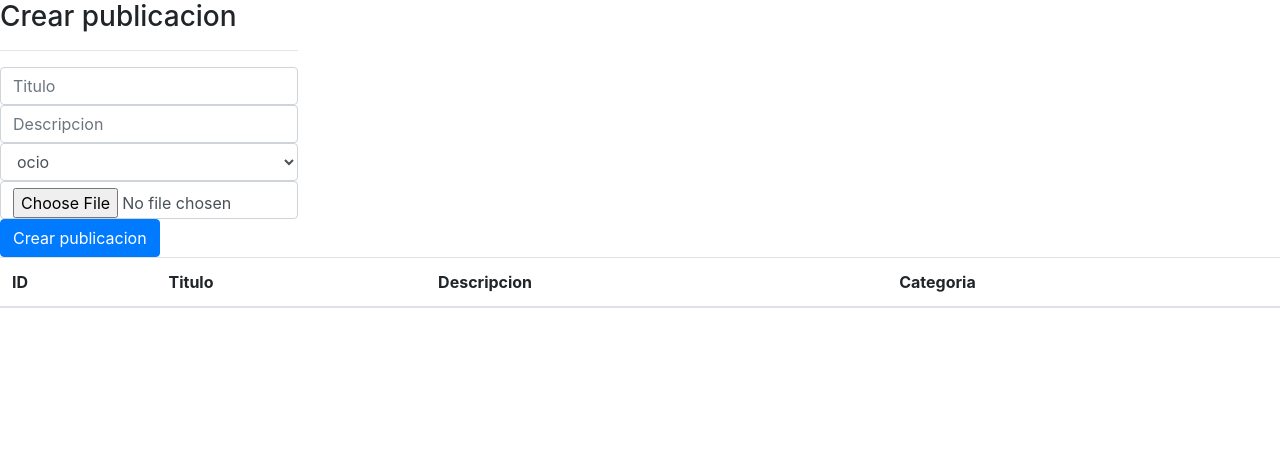
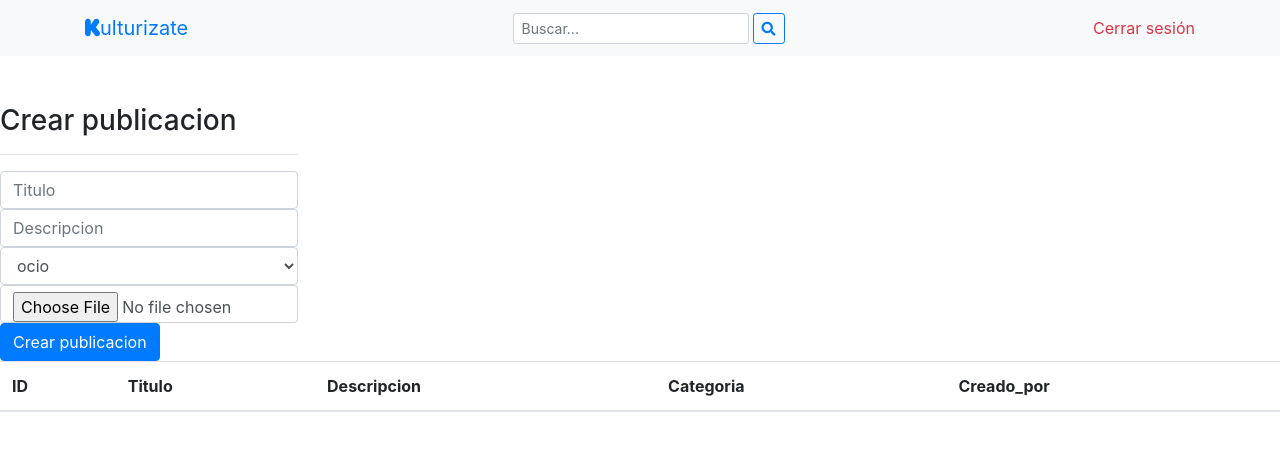
Before and after one commit to wifimarie/aprendiendo_php, a PHP site: page /nueva_publicacion.php in a window 1280 px wide. Shown: the top 451 px of the page. Run offline with PHP 8.4, Linux system fonts and the light colour scheme; a user stored in the database is signed in; data comes from the database, SQL or seed files in the repository; data that the repository does not hold is empty.

Commit message:
eliminado ycreado_por

```diff
--- a/public_html_proyecto/app/vistas/nueva_publicacion.vistas.php
+++ b/public_html_proyecto/app/vistas/nueva_publicacion.vistas.php
@@ -14,9 +14,26 @@
     <title>Bandeja de entrada | kulturizate</title>
 </head>
 <body>
+   <nav class="navbar navbar-light bg-light">
+    <div class="container">
+        <a class="navbar-brand text-primary" href="#"><i class="fab fa-kickstarter-k pl-0"></i>ulturizate</a>
+
+        <form action="" class="form-inline">
+            <input type="search" class="form-control form-control-sm mr-1" placeholder="Buscar...">
+            <button type="submit" class="btn btn-sm btn-outline-primary" name="btnBuscar">
+                <i class="fas fa-search"></i>
+            </button>
+        </form>
+
+        <a href="logout.php" class="text-danger"></i> Cerrar sesión</a>
+
+    </div>
+</nav>
+<!-- aqui termina el navbar -->
 
 <div class="row">
-    <form action="" method="post" class="col-md-3">
+
+    <form action="" method="post" class="col-md-3 mt-5">
         <h3>Crear publicacion</h3>
         <hr>
         <input class="form-control" type="text" name="inputTitulo" placeholder="Titulo" required>
@@ -42,6 +59,7 @@
       <th scope="col">Titulo</th>
       <th scope="col">Descripcion</th>
       <th scope="col">Categoria</th>
+      <th scope="col">Creado_por</th>
     </tr>
   </thead>
   <tbody>
@@ -53,6 +71,7 @@
                 <td>{$publicacion['titulo']}</td>
                 <td>{$publicacion['descripcion']}</td>
                 <td>{$publicacion['id_categoria']}</td>
+                <td>{$publicacion['creado_por']}</td>
 
             </tr>";
     }
--- a/public_html_proyecto/app/vistas/principal.vistas.php
+++ b/public_html_proyecto/app/vistas/principal.vistas.php
@@ -16,7 +16,7 @@
 
 <nav class="navbar navbar-light bg-light">
     <div class="container">
-        <a class="navbar-brand text-primary" href="#"><i class="fab fa-xing-square"></i> Kulturizate</a>
+        <a class="navbar-brand text-primary" href="#"><i class="fab fa-kickstarter-k pl-0"></i>ulturizate</a>
 
         <form action="" class="form-inline">
             <input type="search" class="form-control form-control-sm mr-1" placeholder="Buscar...">
@@ -83,6 +83,7 @@
                                 <h5 class='card-title'>#{$publicacion['id']} {$publicacion['titulo']}</h5>
                                 <h6 class='card-subtitle mb-2 text-muted'>{$publicacion['id_categoria']}</h6>
                                 <p class='card-text'>{$publicacion['descripcion']}</p>
+                                <p class='card-text'>{$publicacion['creado_por']}</p>
                                 </div>
                             </div>
                         </div>";
--- a/public_html_proyecto/nueva_publicacion.php
+++ b/public_html_proyecto/nueva_publicacion.php
@@ -14,11 +14,11 @@ if (isset($_POST['btnCrearPublicacion'])) {
         'descripcion' => $_POST['inputDescripcion'],
         'id_categoria' => $_POST['selectCategoria'],
         'nombre_archivo' => "",
-        'creado_por' => $_POST['usuario_id']
+        'creado_por' => $_SESSION['usuario_id']
     );
     // 1. Preparar el query
-    $sql = "INSERT INTO publicaciones(titulo, descripcion, id_categoria, nombre_archivo)
-            VALUES (:titulo, :descripcion, :id_categoria, :nombre_archivo)";
+    $sql = "INSERT INTO publicaciones(titulo, descripcion, id_categoria, nombre_archivo, creado_por)
+            VALUES (:titulo, :descripcion, :id_categoria, :nombre_archivo, :creado_por)";
     $comando = $conexion->prepare($sql);
     // 2. Ejecutar el query, con los datos de la publicacion
     $comando->execute($publicacion);
```
Also changed, not shown: public_html_proyecto/app/vistas/login.vistas.php (+8 -0 lines), 5 other files.
